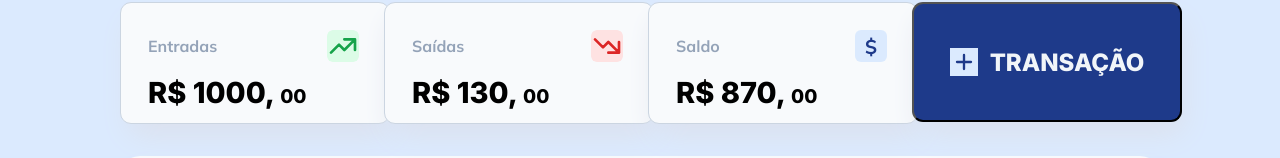
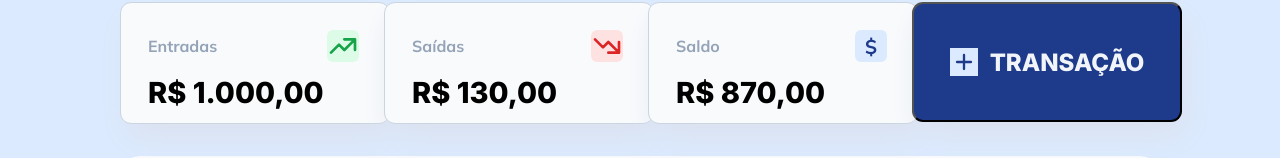
Before and after one commit to Mari-codes/finance-tracker, a React (Vite) app: page / in a window 1280 px wide. Shown: the part 370-528 px from the top of the page. Built offline with nearby package versions, Linux system fonts and the light colour scheme.

Commit message:
fix(card,dashboard): use formatCurrency and truncate long values with ellipsis

```diff
--- a/src/components/Card/Card.module.css
+++ b/src/components/Card/Card.module.css
@@ -46,6 +46,10 @@
 .cardPrice {
   font-family: 'Inter', sans-serif;
   font-size: 29px;
+  max-width: 250px;
+  white-space: nowrap;
+  overflow: hidden;
+  text-overflow: ellipsis;
 }
 
 .centavos {
--- a/src/components/Card/index.tsx
+++ b/src/components/Card/index.tsx
@@ -1,9 +1,8 @@
+import { formatCurrency } from '../../utils/formatCurrency';
 import styles from './Card.module.css';
 import type { CardProps } from './Card.types';
 
 export function Card({ svg, title, value, symbol }: CardProps) {
-  const reais = Math.floor(value);
-  const centavos = (value - reais) * 100;
 
   return (
     <div className={styles.card}>
@@ -15,11 +14,8 @@ export function Card({ svg, title, value, symbol }: CardProps) {
           <span className={styles.symbol}>{symbol}</span>
         )}
       </div>
-      <p className={styles.cardPrice}>
-        R$ {reais},{' '}
-        <span className={styles.centavos}>
-          {centavos.toFixed(0).padStart(2, '0')}
-        </span>
+      <p className={styles.cardPrice} title={String(value)}>
+        {formatCurrency(value)}
       </p>
     </div>
   );
--- a/src/components/Dashboard/index.tsx
+++ b/src/components/Dashboard/index.tsx
@@ -1,4 +1,4 @@
-import { useState, useCallback, useMemo } from 'react';
+import { useState, useCallback } from 'react';
 import { Card } from '../Card';
 import up from '../../assets/svg/up.svg';
 import down from '../../assets/svg/down.svg';
@@ -36,7 +36,7 @@ export function Dashboard() {
   ]);
 
   const addTransaction = useCallback((transaction: Transaction) => {
-    setTransactions(prev => [...prev, transaction]);
+    setTransactions((prev) => [...prev, transaction]);
     setIsModalOpen(false);
   }, []);
 
```
